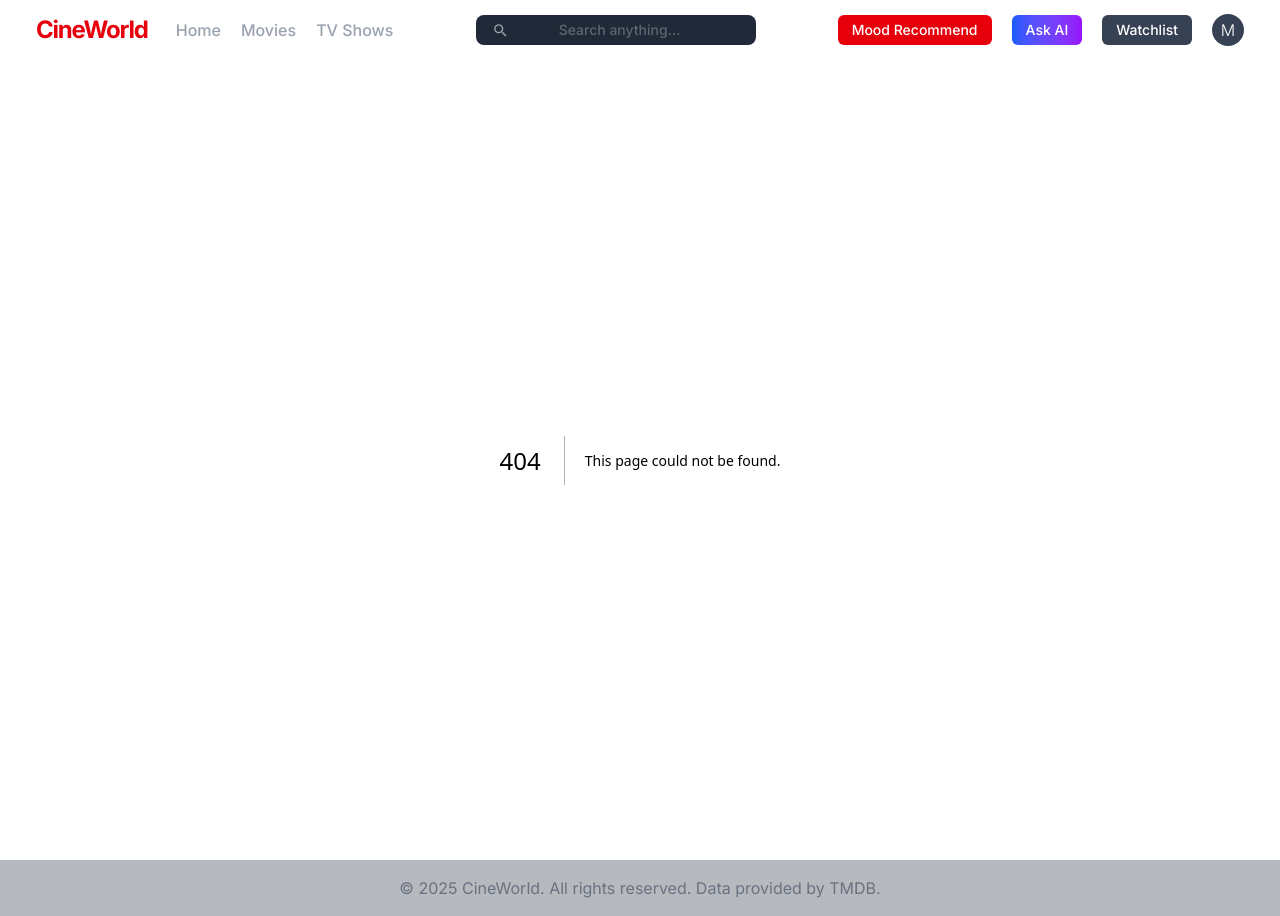
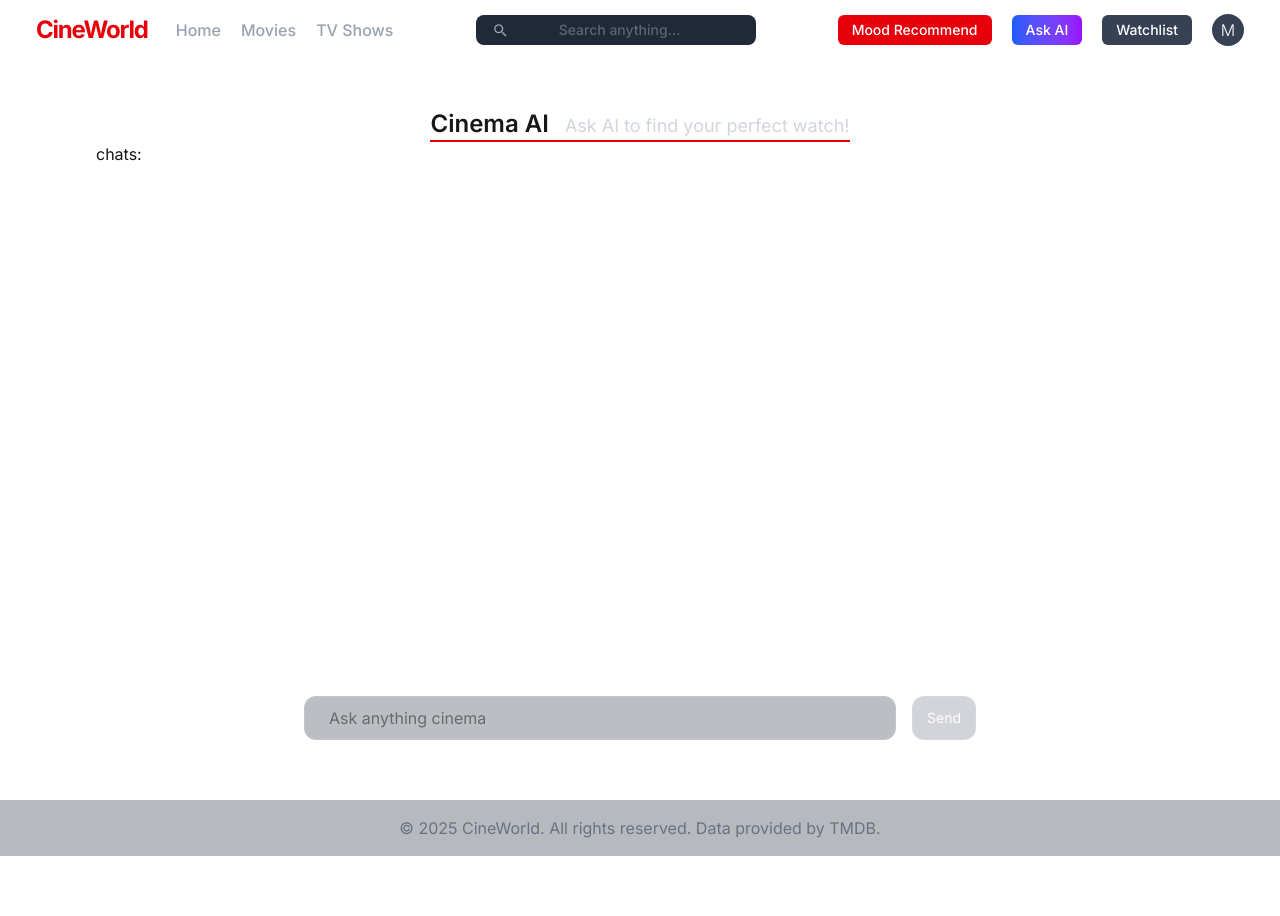
Before and after one commit to divasgt/cineworld, a Next.js app: page /cinema-ai in a window 1280 px wide. Before the commit this address had no page. After the commit the page ends 856 px from the top, so only its background shows below. Built offline with nearby package versions, Linux system fonts and the light colour scheme.

Commit message:
Added Cinema AI page: chat response working initially

```diff
--- a/package.json
+++ b/package.json
@@ -9,6 +9,7 @@
     "lint": "eslint"
   },
   "dependencies": {
+    "@google/genai": "^1.22.0",
     "next": "15.5.4",
     "react": "19.1.0",
     "react-dom": "19.1.0",
--- /dev/null
+++ b/src/app/api/gemini/route.js
@@ -0,0 +1,48 @@
+import { GoogleGenAI } from "@google/genai";
+import { NextResponse } from "next/server";
+
+export async function POST(request) {
+  const {query} = await request.json()
+
+  const systemInstruction = `You are CineBot, a cheerful and knowledgeable AI assistant for the CineWorld website. Your sole purpose is to discuss cinema, movies, TV shows, anime, documentaries, actors, genres, and movie trivia.
+
+**CRITICAL INSTRUCTION:** Your response format depends entirely on the user's query type.
+
+1.  **If the user asks for recommendations, suggestions, or anything similar:**
+    *   You MUST reply ONLY with a valid JSON array.
+    *   The array should contain up to 5 objects.
+    *   Each object MUST have the following schema:
+        *   "title": string (The title of the movie/show)
+        *   "type": string (e.g., "Movie", "TV Show", "Anime")
+        *   "release_year": string (e.g., "2023", optional)
+        *   "genres": array of strings (e.g., ["Sci-Fi", "Action"], optional)
+        *   "reason": string (A brief explanation of why this is a good recommendation)
+    *   Do NOT include any text, greetings, or explanations outside of the JSON array. Your entire response must be the JSON structure itself.
+
+2.  **For ALL OTHER queries:**
+    *   This includes greetings, questions about movie details (e.g., "tell me about The Matrix"), trivia, your capabilities, or any non-recommendation topic.
+    *   You MUST reply in plain, conversational text.
+    *   Do NOT use JSON for these answers. Be friendly and helpful.`;
+
+  const ai = new GoogleGenAI({});
+  // const ai = new GoogleGenAI({ apiKey: process.env.GEMINI_API_KEY });
+
+  try {
+    const response = await ai.models.generateContent({
+      model: "gemini-2.5-flash",
+      contents: query,
+      config: {
+        systemInstruction: systemInstruction,
+      },
+    });
+
+    const text = response.text;
+    // console.log(response.text)
+    return NextResponse.json({type: "text", data: text});
+  } catch (err) {
+    return NextResponse.json(
+      {error: "API error"},
+      {status: 500}
+    )
+  }
+}
--- /dev/null
+++ b/src/app/cinema-ai/page.jsx
@@ -0,0 +1,93 @@
+"use client"
+
+import { useState } from "react"
+
+export default function AskAIPage() {
+  const [isLoading, setIsLoading] = useState(false)
+  const [error, setError] = useState(null)
+  const [input, setInput] = useState("")
+  const [messages, setMessages] = useState([
+    {
+      role: "bot",
+      content: "Welcome to CineWorld! I'm CineBot, your personal movie and TV show assistant. Ask me anything about cinema or request some recommendations!",
+    },
+  ]);
+
+  async function handleSubmit(e) {
+    e.preventDefault()
+
+    const query = input.trim()
+    if (!query) return
+
+    const userMessage = {
+      role: "user",
+      content: query,
+    }
+    setMessages(prev => [...prev, userMessage])
+    setIsLoading(true)
+    setError(null)
+    setInput("")
+
+    try {
+      const response = await fetch("/api/gemini", {
+        method: "POST",
+        body: JSON.stringify({query: query, messages: messages})
+      })
+
+      if (!response.ok) {
+        throw new Error("API request failed")
+      }
+
+      const result = await response.json()
+      const botMessage = {
+        role: "bot",
+        content: result.data,
+      }
+      setMessages((prev) => [...prev, botMessage])
+      console.log(result.data)
+
+    } catch(err) {
+      // const errorMessage = err instanceof Error ? err.message : 'An unknown error occurred.'
+      console.error("Failed to get response from AI", err)
+      const errorBotMessage = {
+        role: "bot",
+        content: `Sorry, I've encountered an error.`,
+        // content: `Sorry, I've encountered an error: ${errorMessage}`
+      }
+      setMessages(prev => [...prev, errorBotMessage])
+
+    } finally {
+      setIsLoading(false)
+    }
+  }
+
+  return (
+  <main className="mx-24 mt-12 flex flex-col items-center h-[85vh]">
+    <div className="flex items-baseline justify-center gap-4 border-b-2 border-red-600">
+      <h1 className="text-2xl font-semibold inline-block">Cinema AI</h1>
+      <p className="inline-block text-lg text-gray-300">Ask AI to find your perfect watch!</p>
+    </div>
+
+    <div className="chat-container flex-1 w-full h-full  rounded-2xl relative">
+      <div>
+        chats: <br />
+      </div>
+
+      <form onSubmit={handleSubmit} className="absolute bottom-12 right-1/2 translate-x-1/2 flex gap-4 w-full max-w-2xl " >
+        <input
+          type="text"
+          value={input}
+          onChange={(e) => setInput(e.target.value)}
+          placeholder="Ask anything cinema"
+          className="bg-gray-800/30 border border-white/10 rounded-xl px-6 py-2.25 flex-1 outline-none focus:border-white/30"
+        />
+        <button
+          type="submit"
+          className="text-sm text-white cursor-pointer px-3.5 py-1.25 bg-gray-500/30 border border-white/10 hover:bg-gray-700/70 rounded-xl transition"
+          disabled={isLoading}
+        >Send</button>
+      </form>
+    </div>
+  </main>
+  )
+}
```
Also changed, not shown: src/app/globals.css (+0 -11 lines), 1 other file (tests, documents, lock files or other folders).
